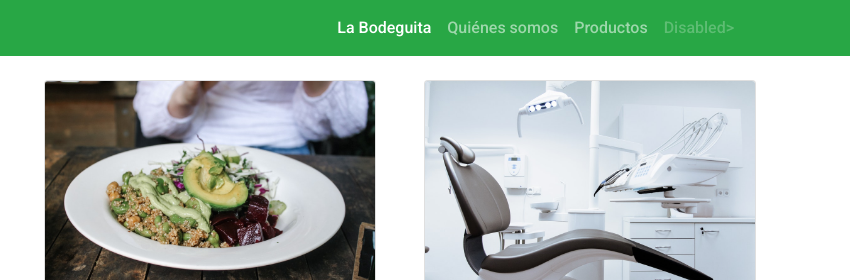
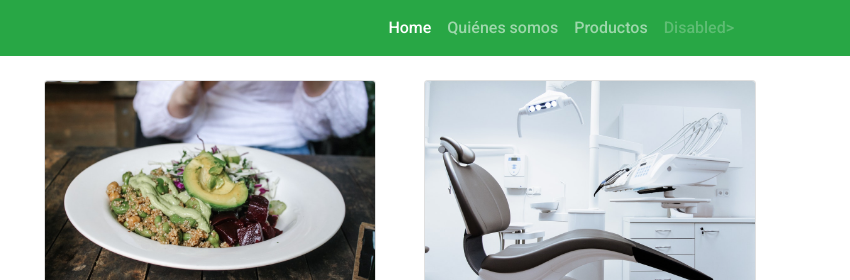
Before and after one commit to fabiolafb/cuppon, a plain HTML site: page index.html in a window 1280 px wide. Shown: the top 280 px of the page, 430-1280 px from the left. Drawn offline with nearby package versions, Linux system fonts and the light colour scheme.

Commit message:
correccion menu

```diff
--- a/index.html
+++ b/index.html
@@ -31,7 +31,7 @@
         <div class="collapse navbar-collapse" id="navbarNav">
           <ul class="navbar-nav ms-auto mb-2 mb-lg-0">
             <li class="nav-item">
-              <a class="nav-link active" aria-current="page" href="#">La Bodeguita</a>
+              <a class="nav-link active" aria-current="page" href="#">Home</a>
             </li>
             <li class="nav-item">
               <a class="nav-link" href="#">Quiénes somos</a>
```
